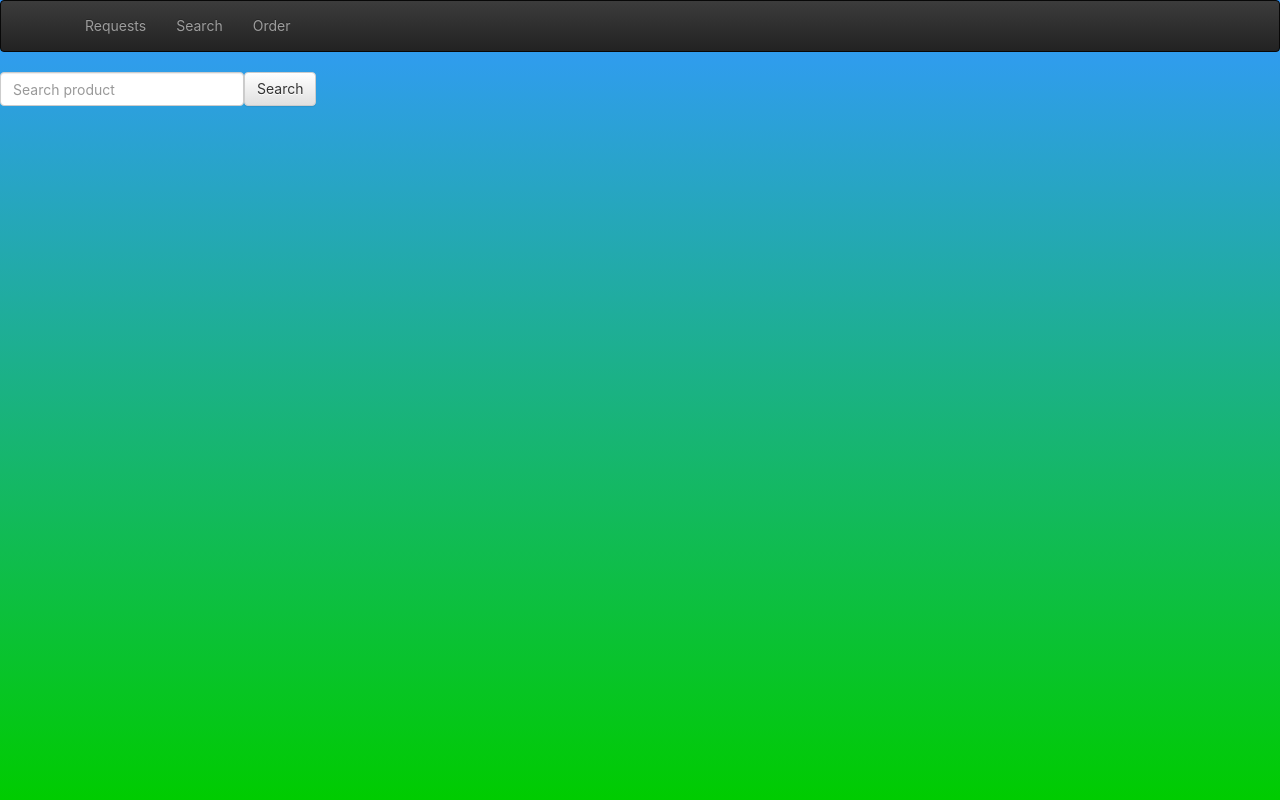
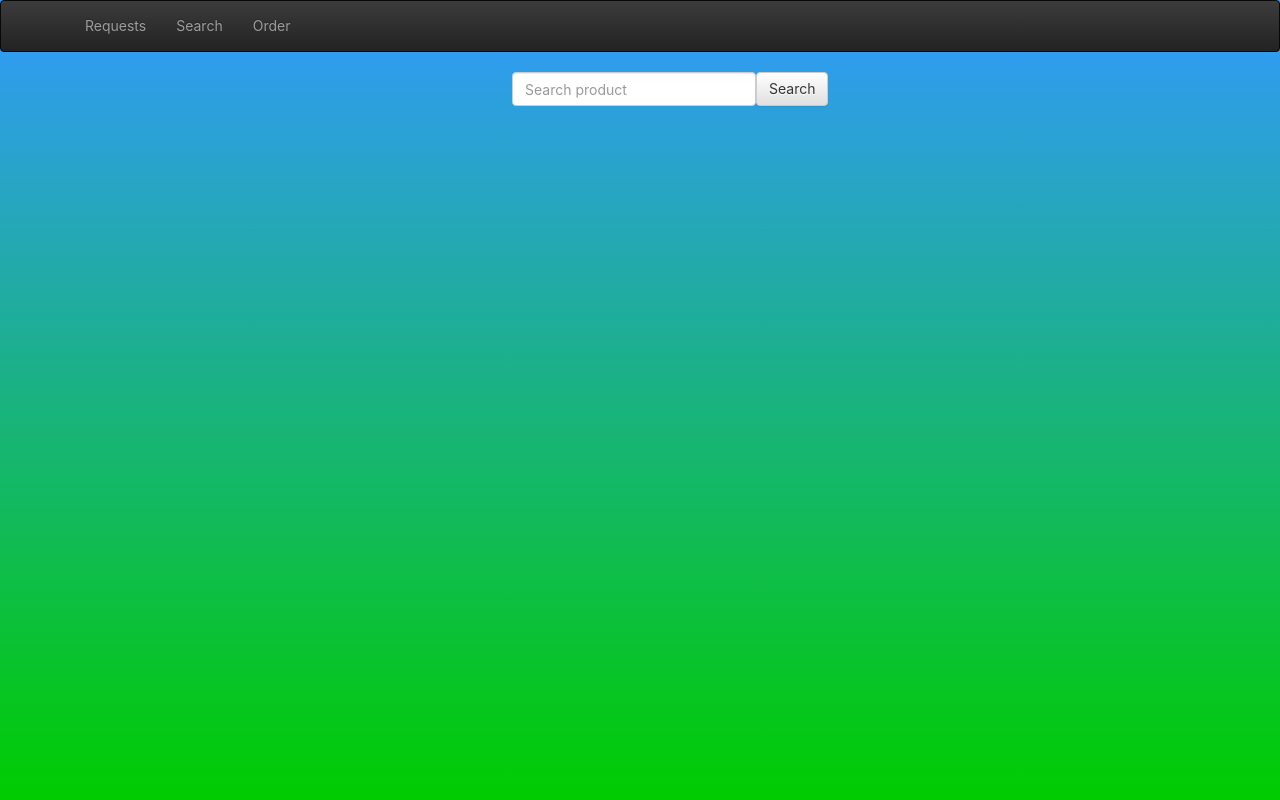
Before and after one commit to rkooo567/CalHack5-frontend, a React (Create React App) app: page /search in a window 1280 px wide. Built offline with nearby package versions, Linux system fonts and the light colour scheme.

Commit message:
search results is working

```diff
--- a/src/component/LogInModal/index.js
+++ b/src/component/LogInModal/index.js
@@ -49,9 +49,8 @@ class LoginModal extends Component {
                 />
               </FormGroup>
             </Modal.Body>
-
             <Modal.Footer>
-              <Button onClick={(e) => {this.loginClicked(e)}}>Login</Button>
+              <Button onClick={(e) => this.loginClicked(e)} >Login</Button>
             </Modal.Footer>
           </Modal.Dialog>
         </div>
--- a/src/component/NavBar/index.js
+++ b/src/component/NavBar/index.js
@@ -4,7 +4,7 @@ import {Navbar, Nav, NavItem, NavDropdown, MenuItem} from "react-bootstrap";
 import { Link } from 'react-router-dom';
 const NavBar = () => {
     return (
-        <Navbar leftpull inverse>
+        <Navbar inverse>
             <Nav>
                 <NavItem componentClass={Link} href="/" to="/">Requests</NavItem>
                 <NavItem componentClass={Link} href="/search" to="/search">Search</NavItem>
--- a/src/component/SearchPage/SearchBar.js
+++ b/src/component/SearchPage/SearchBar.js
@@ -18,25 +18,26 @@ class SearchBar extends Component {
   }
 
   search() {
-    const changeResult = this.props.changeResult;
     // get result from query
-    fetch(path.search + this.state.query)
+    fetch(path.search + this.state.query,{method: 'GET',
+    headers: {
+      'Content-Type': 'application/json',
+    }})
       .then((res) => {
-        console.log(path.search + this.state.query)
+        // alert("cool"+"path"+path.search+this.state.query)
         return res.json();
       })
       .then((data) => {
-        console.log("haha")
-        changeResult(data);
+        // alert("ahaha"+"path"+path.search+this.state.query)
+        this.props.changeResult(data);
       })
-      .catch(error => {console.error("error occured")})
+      .catch(error => {alert("path"+path.search+this.state.query+error)})
     //changeResult(searchResult)
   }
 
   render() {
-    const changeResult = this.props.changeResult;
     return (
-      <Form inline className='forminline'>
+      <Form inline className='forminline' style={{marginLeft:"40%"}}>
           <FormGroup>
             <FormControl
               type="text"
@@ -47,7 +48,8 @@ class SearchBar extends Component {
               onKeyPress={
                 event => {
                   if (event.key === 'Enter'){
-                    this.search()
+                    event.preventDefault();
+                    this.search();
                   }
                 }
               }
--- /dev/null
+++ b/src/component/SearchPage/SearchItemModal.js
@@ -0,0 +1 @@
+import React from "react";
--- a/src/component/SearchPage/SearchResult.js
+++ b/src/component/SearchPage/SearchResult.js
@@ -12,19 +12,17 @@ class SearchResult extends Component {
 
 // List of search items
     render() {
-        let i = 0;
         const searchResults = this.props.searchResult.map(
-        (searchResult) => {
+        (searchResult,i) => {
             return (
             <SearchResultItem
-                imageURL={searchResult.imageURL}
+                imageURL={searchResult.image_url}
                 price={searchResult.price}
                 quantity={searchResult.quantity}
                 title={searchResult.title}
                 key={i}
             />
             );
-            i += 1;
         }); // For the key, use the unique ID.
 
         return (
--- a/src/component/SearchPage/SearchResultItem.js
+++ b/src/component/SearchPage/SearchResultItem.js
@@ -8,6 +8,7 @@ import "./SearchResultItem.css";
 
 const searchResultItem = (props) => {
   const imageURL = props.imageURL;
+  console.log(imageURL);
   const price = props.price;
   const quantity = props.quantity;
   const title = props.title;
@@ -19,6 +20,7 @@ const searchResultItem = (props) => {
           <img
             className='item-img'
             src={imageURL}
+            alt="nice try fool"
           />
         </div>
         <div className='media-body'>
--- a/src/component/SearchPage/index.js
+++ b/src/component/SearchPage/index.js
@@ -10,17 +10,17 @@ class SearchPage extends Component {
     }
   }
 
-  changeResult(resultList) {
+  changeResult = (resultList) => {
     this.setState({
       searchResult: resultList
     })
   }
 
   render() {
-    alert(this.state.searchResult.length)
     return (
         <div>
             <SearchBar changeResult={this.changeResult}/>
+            <br />
             {this.state.searchResult.length > 0 && <SearchResult searchResult={this.state.searchResult}/>}
         </div>
     );
```
